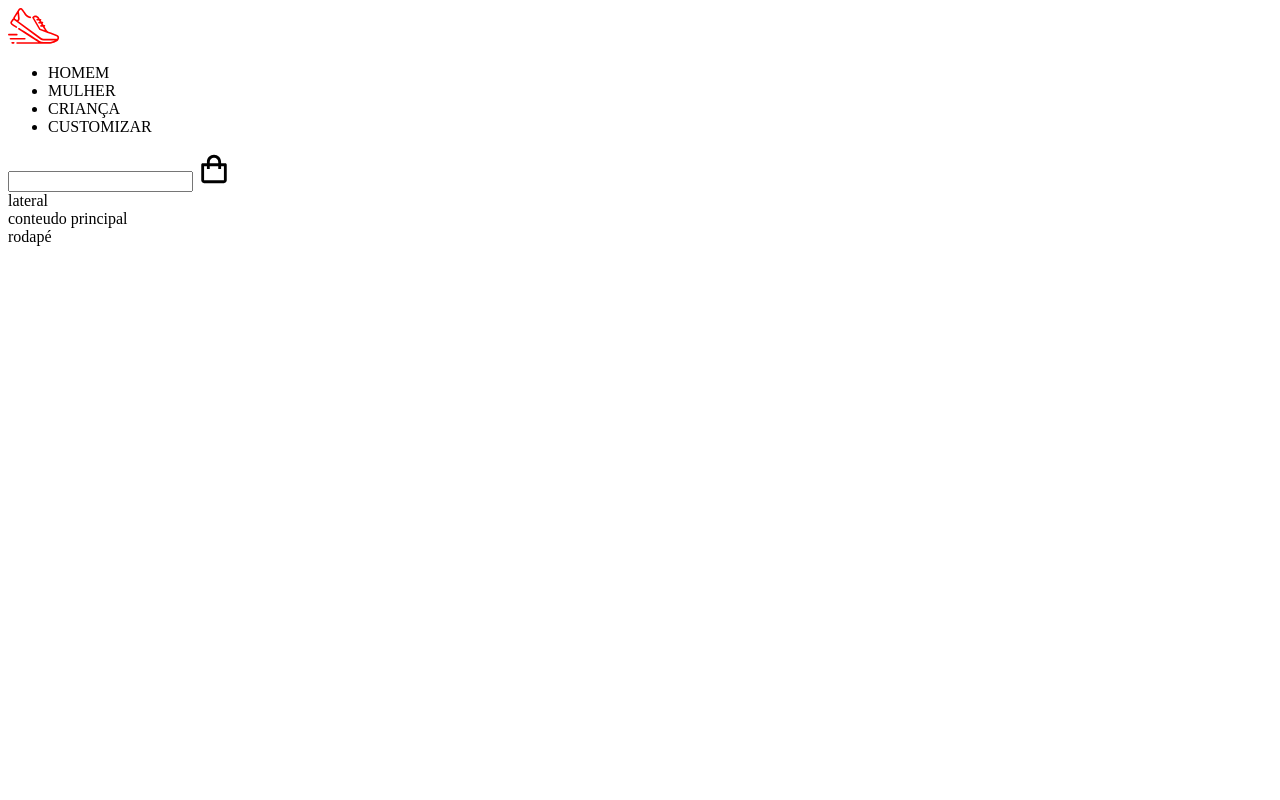
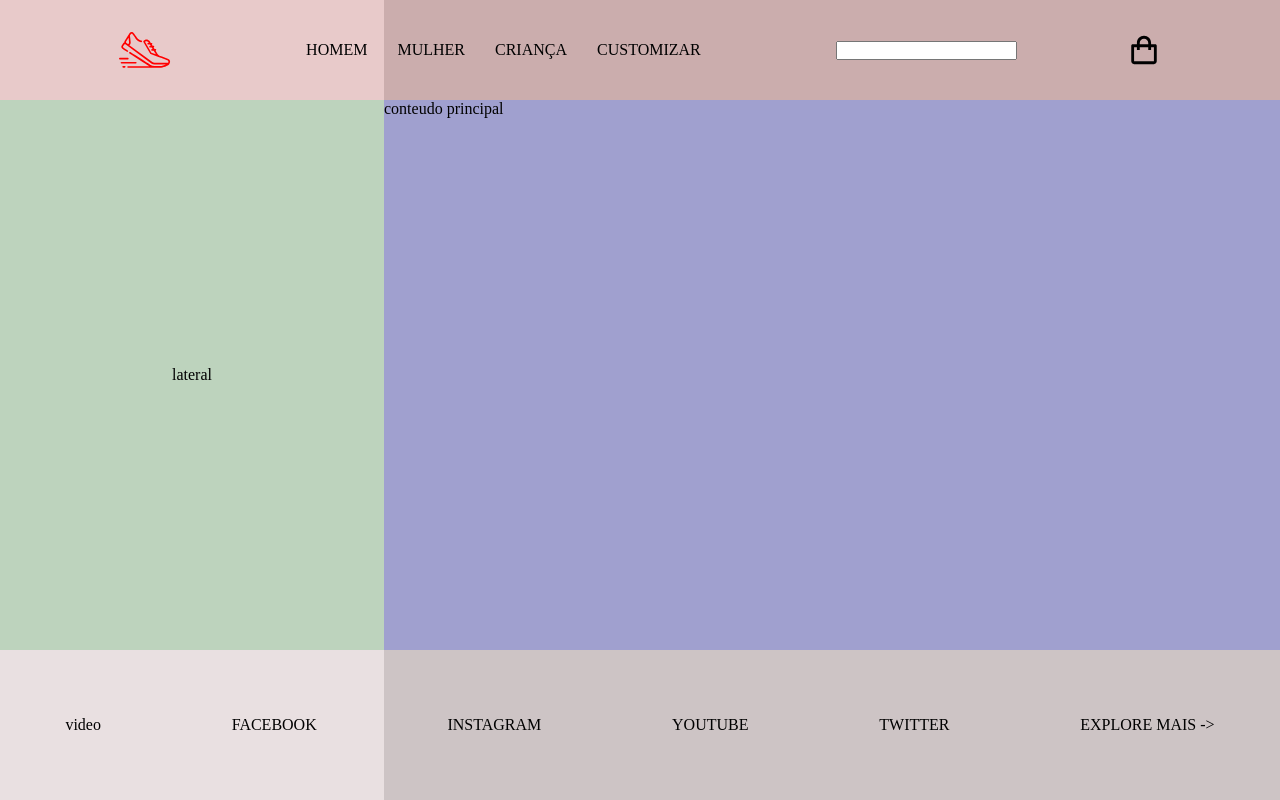
Before and after one commit to GusBordoni/rocket-shoes, a plain HTML site: page index.html in a window 1280 px wide. Drawn offline with Linux system fonts and the light colour scheme.

Commit message:
laying out - first steps on grid/flexbox mix

```diff
--- a/index.html
+++ b/index.html
@@ -33,7 +33,12 @@
         conteudo principal
     </main>
     <footer>
-        rodapé
+        <div>video</div>
+        <div>FACEBOOK</div>
+        <div>INSTAGRAM</div>
+        <div>YOUTUBE</div>
+        <div>TWITTER</div>
+        <div>EXPLORE MAIS -></div>
     </footer>
 </body>
 </html>
--- a/style.css
+++ b/style.css
@@ -0,0 +1,85 @@
+:root {
+    --button: #FF0000;
+    --main-background:  #C4C4C4;
+    --background: #E5E5E5;
+    --text: #161616;
+    --footer: #000;
+    --text-description: #9C9696;
+}
+
+* {
+    box-sizing: border-box;
+    margin: 0;
+    padding: 0;
+}
+
+body {
+    background: linear-gradient(90deg, var(--background) 30%, var(--main-background) 30%);
+    background-attachment: fixed;
+    height: 100vh;
+    display: grid;
+    grid-template-areas:
+    "header header"
+    "aside main"
+    "footer footer";
+    grid-template-rows: 100px minmax(500px, 1fr) 150px;
+    grid-template-columns: 3fr 7fr;
+}
+
+header {
+    grid-area: header;
+    background-color: rgba(255, 0, 0, 0.116);
+    display: flex;
+    justify-content: space-around;
+    align-items: center;
+    padding: 0 5%;
+}
+
+aside {
+    grid-area: aside;
+    background-color: rgba(0, 128, 0, 0.171);
+    display: flex;
+    align-items: center;
+    justify-content: center;
+}
+
+main {
+    grid-area: main;
+    background-color: rgba(0, 0, 255, 0.185);
+}
+
+footer {
+    grid-area: footer;
+    background-color: rgba(255, 192, 203, 0.151);
+    display: flex;
+    flex-direction: row;
+    justify-content: space-around;
+    align-items: center;
+}
+
+footer > div {
+    width: auto;
+}
+
+nav {
+    display: flex;
+    align-content: center;
+    justify-content: space-around;
+    width: 100%;
+    max-width: 1200px;
+}
+
+nav > ul {
+    display: flex;
+    list-style: none;
+    margin: 10px;
+}
+
+nav > ul > li {
+    padding: 5px;
+    margin: 10px;
+}
+
+nav > input {
+    place-self: center;
+}
```
